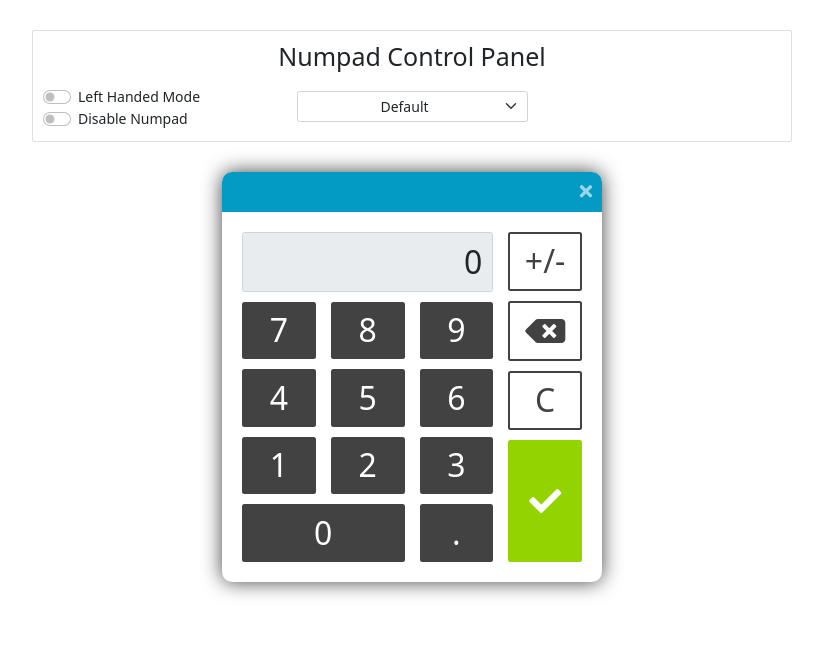
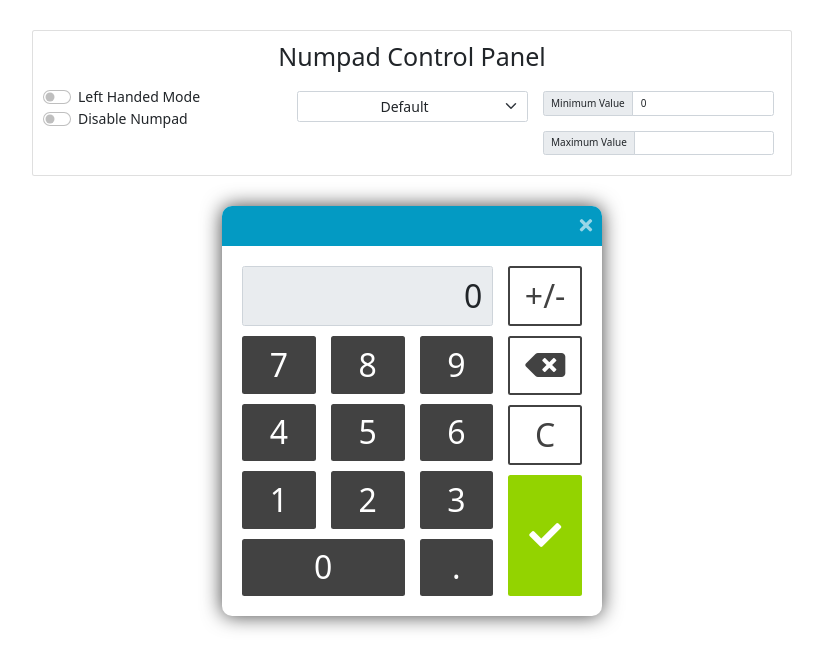
Before and after one commit to SergheevEvgheni/Calculator, a Vue app: page / in a window 1280 px wide. Shown: the top 670 px of the page, without its empty margins (228-1051 px from the left). Built offline with nearby package versions, Linux system fonts and the light colour scheme.

Commit message:
add range check

```diff
--- a/src/components/Numpad.vue
+++ b/src/components/Numpad.vue
@@ -174,6 +174,14 @@ export default defineComponent({
     layoutTypes: {
       type: Object,
       required: true
+    },
+    minimumValue: {
+      type: Number,
+      required: true
+    },
+    maximumValue: {
+      type: Number,
+      required: true
     }
   },
   setup (props) {
@@ -225,11 +233,12 @@ export default defineComponent({
     }
 
     const confirm = () => {
+      const isValueInAllowedRange = Number(numpadValue.value) >= props.minimumValue && Number(numpadValue.value) <= props.maximumValue
       if (numpadValue.value.length) {
         const isSeparatorLastCharacter = numpadValue.value.slice(-1) === '.'
         const displayedValue = isSeparatorLastCharacter ? numpadValue.value.slice(0, -1) : numpadValue.value
 
-        alert(displayedValue)
+        alert(isValueInAllowedRange ? displayedValue : 'The number you dialed is not the allowed range')
         clearNumpad()
       }
     }
--- a/src/components/NumpadControl.vue
+++ b/src/components/NumpadControl.vue
@@ -27,7 +27,21 @@
               @update:value="layout = $event"
             />
           </div>
-          <div class="col-4"></div>
+          <div class="col-4">
+            <div class="row">
+              <NumpadInput
+                :value="minimumValue"
+                label="Minimum Value"
+                @update:value="minimumValue = $event"
+              />
+            </div>
+            <div class="row">
+              <NumpadInput
+                v-model="maximumValue"
+                label="Maximum Value"
+              />
+            </div>
+          </div>
         </div>
       </div>
     </div>
@@ -38,6 +52,8 @@
         :is-numpad-left-handed="isNumpadLeftHanded"
         :layout="layout"
         :layout-types="layoutTypes"
+        :minimum-value="minimumValue"
+        :maximum-value="maximumValue"
       />
     </div>
   </div>
@@ -48,13 +64,15 @@ import { defineComponent, ref, provide } from 'vue'
 import Numpad from '@/components/Numpad.vue'
 import NumpadCheckbox from '@/components/interface/NumpadCheckbox.vue'
 import NumpadSelect from '@/components/interface/NumpadSelect.vue'
+import NumpadInput from '@/components/interface/NumpadInput.vue'
 
 export default defineComponent({
   name: 'NumpadWrapper',
   components: {
     Numpad,
     NumpadCheckbox,
-    NumpadSelect
+    NumpadSelect,
+    NumpadInput
   },
   setup () {
     const layoutTypes = {
@@ -67,6 +85,8 @@ export default defineComponent({
     const isNumpadLeftHanded = ref(false)
     const isNumpadDisabled = ref(false)
     const layout = ref(layoutTypes.default)
+    const minimumValue = ref(0)
+    const maximumValue = ref(999999)
 
     provide('isNumpadDisabled', isNumpadDisabled)
 
@@ -74,7 +94,9 @@ export default defineComponent({
       isNumpadLeftHanded,
       isNumpadDisabled,
       layoutTypes,
-      layout
+      layout,
+      minimumValue,
+      maximumValue
     }
   }
 })
--- /dev/null
+++ b/src/components/interface/NumpadInput.vue
@@ -0,0 +1,39 @@
+<template>
+  <div class="input-group mb-3 mt-2">
+    <span
+      class="input-group-text"
+      id="basic-addon1"
+    >
+      {{ label }}
+    </span>
+    <input
+      :value="value"
+      type="number"
+      class="form-control"
+      aria-label="Username"
+      @change="$emit('update:value', $event.target.value)"
+    >
+  </div>
+</template>
+
+<script lang="ts">
+import { defineComponent } from 'vue'
+
+export default defineComponent({
+  name: 'NumpadInput',
+  props: {
+    value: {
+      type: Number,
+      required: true
+    },
+    label: {
+      type: String,
+      required: true
+    }
+  }
+})
+</script>
+
+<style scoped lang="scss">
+
+</style>
```
Also changed, not shown: 1 other file (tests, documents, lock files or other folders).
